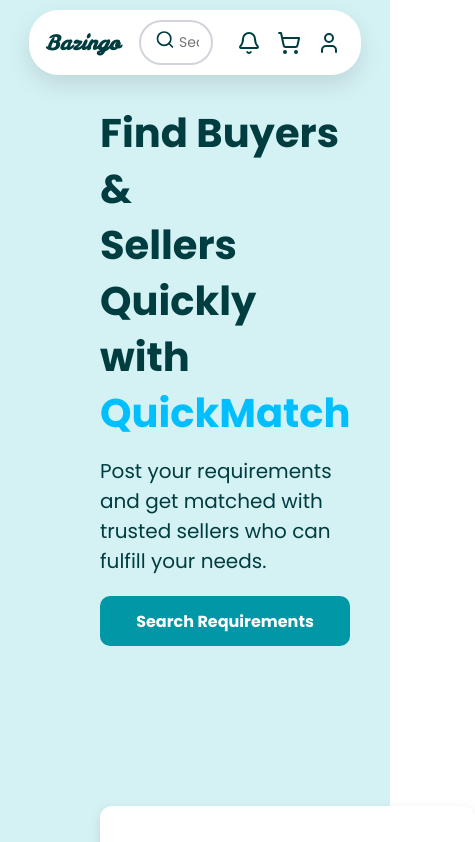
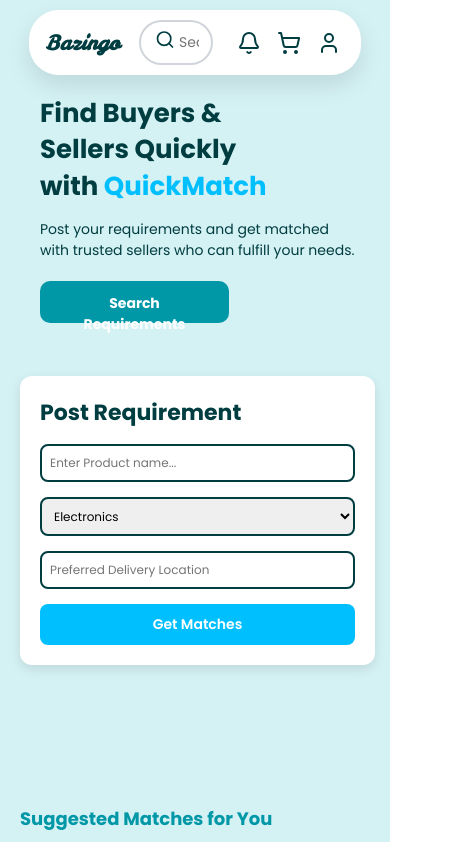
Before and after one commit to Kasieswar/Bazingo, a React (Create React App) app: page /quickmatch in a window 390 px wide. Shown: the top 842 px of the page, 475 px wide, since content can reach past the window. Built offline with nearby package versions, Linux system fonts and the light colour scheme.

Commit message:
quickmatch done

```diff
--- a/src/components/Modules/featuredsellers.jsx
+++ b/src/components/Modules/featuredsellers.jsx
@@ -30,7 +30,7 @@
       <h2 className="section-title">Featured Sellers</h2>
       <p className="section-subtitle">Explore stores from top-rated sellers</p>
 
-      <div className="sellers-grid">
+      <div className="sellerss-grid">
         {sellers.map((seller, index) => (
           <div className="sellers-card" key={index}>
             <img src={seller.image} alt={seller.name} className="sellers-image" />
--- a/src/components/Pages/quickmatch.css
+++ b/src/components/Pages/quickmatch.css
@@ -4,7 +4,7 @@
 }
 
 .quickmatch-hero {
-  padding: 130px 100px;
+  padding: 130px 150px;
   background-color: #d4f1f4;
   margin-top: -100px;
 }
@@ -14,7 +14,7 @@
   flex-wrap: wrap;
   justify-content: space-between;
   align-items: center;
-  gap: 160px;
+  gap: 120px;
   max-width: 1400px;
   margin: auto;
 }
@@ -104,6 +104,125 @@
 .hero-form button:hover {
     background-color: #0097A7;
     transition: all 0.5s ease-in-out;
+}
+
+@media screen and (max-width: 1024px) {
+  .quickmatch-hero {
+    padding: 120px 50px;
+  }
+
+  .hero-container-quick {
+    gap: 100px;
+  }
+
+  .hero-text h2 {
+    font-size: 36px;
+  }
+
+  .hero-text p {
+    font-size: 18px;
+  }
+
+  .hero-btn {
+    width: 220px;
+    height: 45px;
+    font-size: 15px;
+  }
+
+  .hero-form {
+    padding: 30px;
+  }
+
+  .hero-form h3 {
+    font-size: 26px;
+  }
+}
+
+/* Tablet - 768px */
+@media screen and (max-width: 768px) {
+  .quickmatch-hero {
+    padding: 120px 30px;
+  }
+
+  .hero-container-quick {
+    gap: 60px;
+  }
+
+  .hero-text,
+  .hero-form {
+    max-width: 50%;
+    width: 40%;
+  }
+
+  .hero-text h2 {
+    font-size: 32px;
+  }
+
+  .hero-text p {
+    font-size: 16px;
+  }
+
+  .hero-btn {
+    width: 80%;
+  }
+
+  .hero-form {
+    padding: 30px;
+  }
+
+  .hero-form h3 {
+    font-size: 24px;
+  }
+}
+
+/* Mobile - 426px */
+@media screen and (max-width: 426px) {
+  .quickmatch-hero {
+    padding: 120px 20px;
+  }
+
+  .hero-container-quick {
+    gap: 40px;
+    flex-direction: column;
+  }
+
+  .hero-text,
+  .hero-form {
+    width: 90%;
+    max-width: 90%;
+  }
+
+  .hero-text h2 {
+    font-size: 26px;
+  }
+
+  .hero-text p {
+    font-size: 14px;
+  }
+
+  .hero-btn {
+    font-size: 14px;
+    height: 42px;
+    width: 60%;
+  }
+
+  .hero-form {
+    padding: 20px;
+  }
+
+  .hero-form input,
+  .hero-form select {
+    font-size: 12px;
+    padding: 8px;
+  }
+
+  .hero-form h3 {
+    font-size: 22px;
+  }
+
+  .hero-form button {
+    font-size: 14px;
+  }
 }
 
 
--- a/src/components/Pages/videosection.css
+++ b/src/components/Pages/videosection.css
@@ -694,6 +694,7 @@
 .featured-sellers-section {
   background-color: #D4F1F4;
   padding: 60px 40px;
+  text-align: center;
 }
 
 .section-title {
@@ -708,11 +709,11 @@
   margin-bottom: 50px;
 }
 
-.sellers-grid {
+.sellerss-grid {
   display: flex;
   justify-content: center;
   flex-wrap: wrap;
-  gap: 100px;
+  gap: 60px;
 }
 
 .sellers-card {
```
